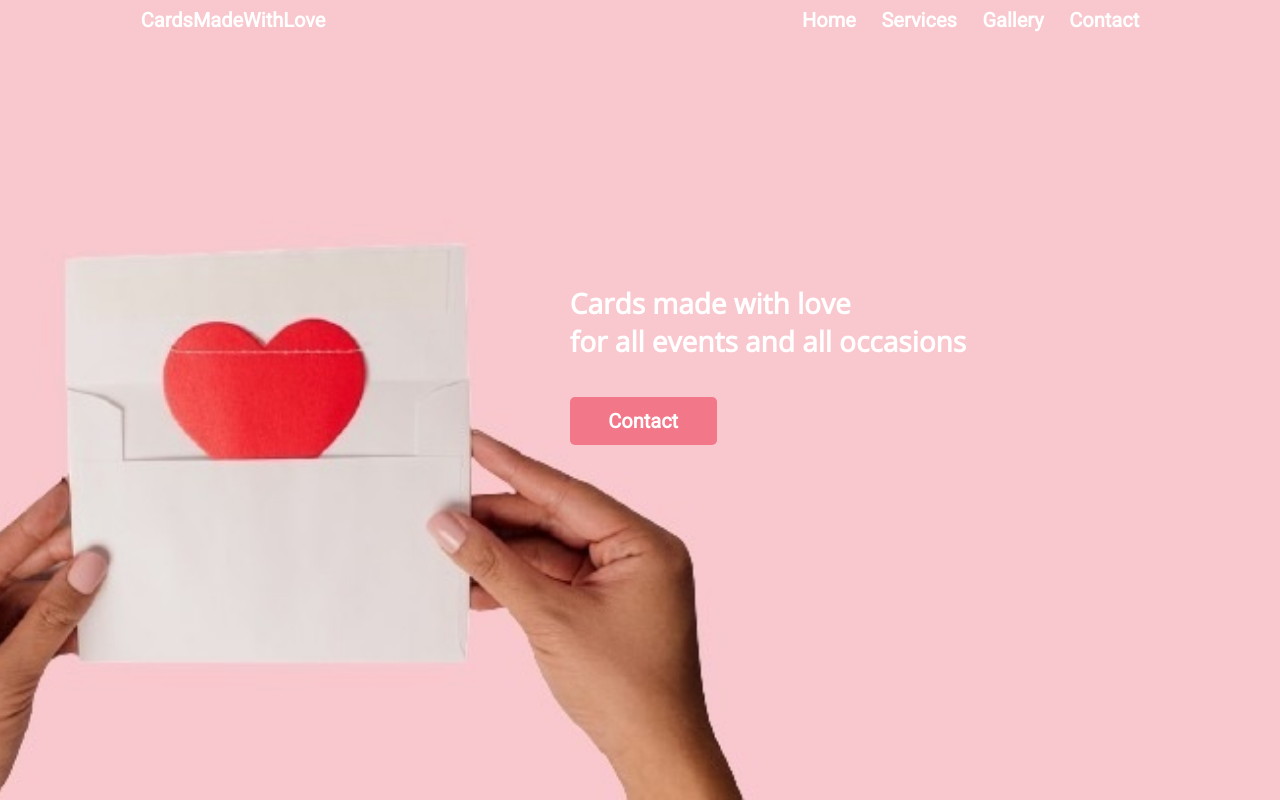
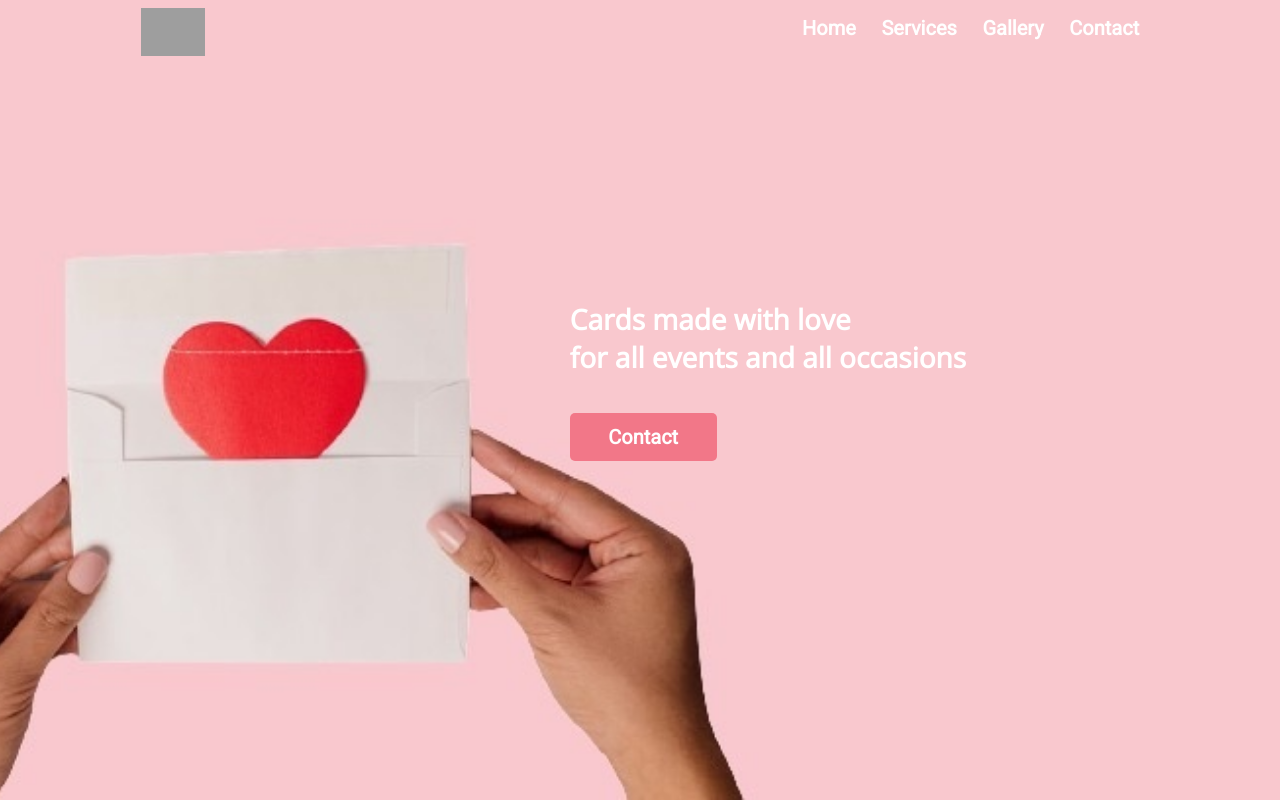
Before and after one commit to scottajames/Card-Company, a PHP site: page / in a window 1280 px wide; the page is wider, and only the part inside the window is pictured. Shown: the top 804 px of that part. Run offline with PHP 8.4, Linux system fonts and the light colour scheme; some libraries are stand-ins or nearby versions; grey boxes are pictures that could not be loaded.

Commit message:
Add files via upload

```diff
--- a/gallery.html
+++ b/gallery.html
@@ -13,7 +13,6 @@
  - cardsmadewithlove.co.uk</title>
 <script src="https://kit.fontawesome.com/fb93d730c0.js" crossorigin="anonymous"></script>
 <script type='text/javascript' src='https://platform-api.sharethis.com/js/sharethis.js#property=62082045a311b1001939f8ad&product=powr-social-feed' async='async'></script>
-
 <link rel=stylesheet type="text/css" href="styles.css">
 </head>
 
@@ -29,7 +28,7 @@
     <!-- Navigation bar -->
     <nav>
       <ul>
-        <li style="float:left;"><a href="index.html">CardsMadeWithLove</a></li>
+        <li style="float:left;"><a href="index.html"><img src="Cards_Made_With_Love.svg"></a></li>
         <li><a href="#contact">Contact</a></li>
         <li><a href="gallery.html">Gallery</a></li>
         <li><a href="#services">Services</a></li>
@@ -49,8 +48,7 @@
 
 <main>
 
-<!-- powr BEGIN -->
-<div class="powr-social-feed" id="sharethis-social-feed-62082045a311b1001939f8ad"></div><!-- powr END -->
+<!-- powr BEGIN --><div class="powr-social-feed" id="sharethis-social-feed-62082045a311b1001939f8ad"></div><!-- powr END -->
 
 </body>
 </html>
--- a/index.html
+++ b/index.html
@@ -26,9 +26,9 @@
   <div id="header-content">
 
     <!-- Navigation bar -->
-    <nav>
+    <nav class="Navbar">
       <ul>
-        <li style="float:left;"><a href="index.html">CardsMadeWithLove</a></li>
+        <li style="float:left;"><a href="index.html"><img src="images/Cards_Made_With_Love.svg"></a></li>
         <li><a href="#contact">Contact</a></li>
         <li><a href="gallery.html">Gallery</a></li>
         <li><a href="#services">Services</a></li>
--- a/styles.css
+++ b/styles.css
@@ -86,6 +86,15 @@
   position: absolute;
   left: 10vw;
   top: 0;
+}
+.Navbar img {
+  width: 5vw;
+  min-width: 40px;
+}
+.Navbar a {
+  height: 5vh;
+  display: grid;
+  align-items: center;
 }
 .header-text {
   width: 100vw;
```
